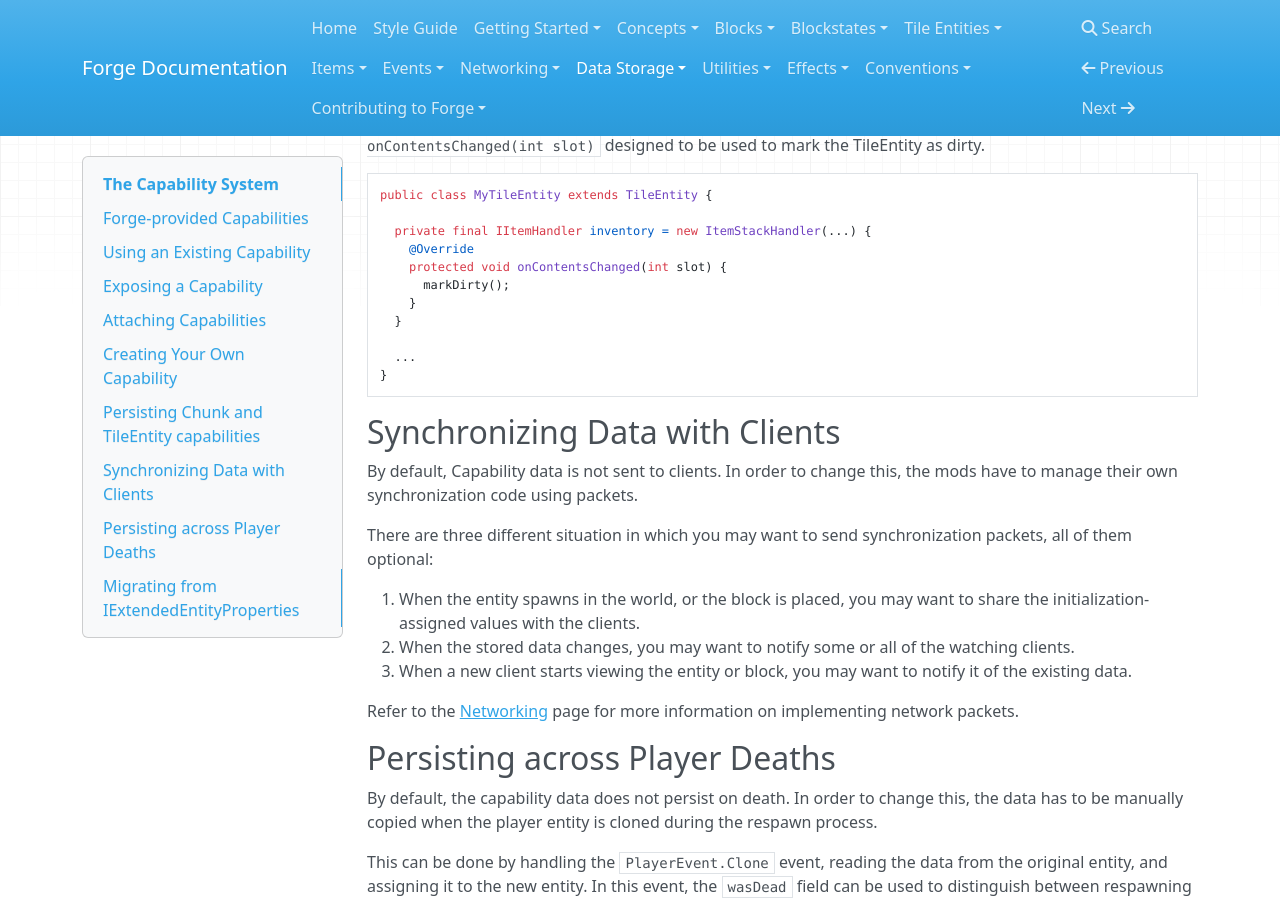
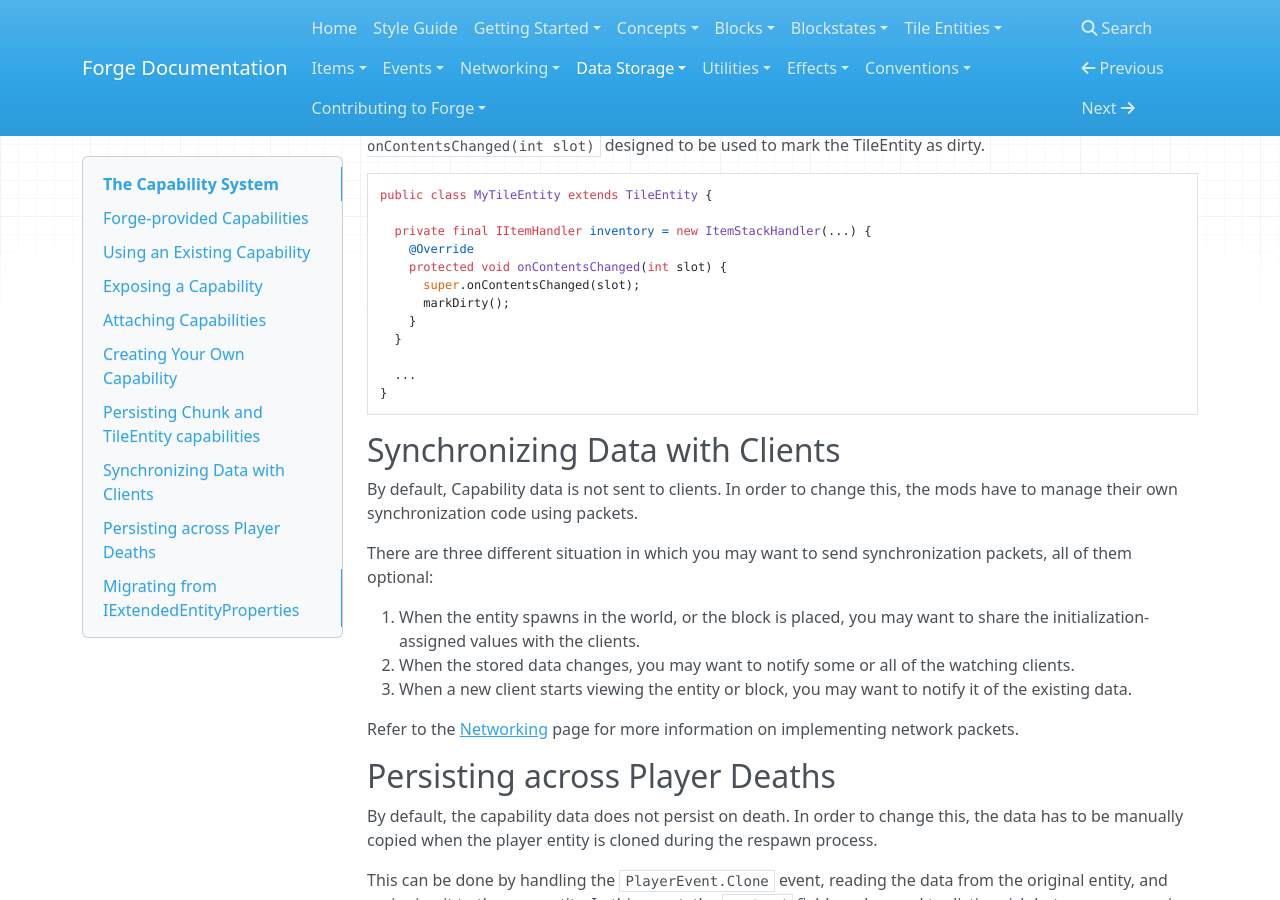
Before and after one commit to MinecraftForge/Documentation, an MkDocs documentation site: the page built from docs/datastorage/capabilities.md, in a window 1280 px wide and 900 px high, scrolled down 4030 px. Built offline with MkDocs 1.6.1, drawn with Linux system fonts in a browser that asks for light colours; nearby versions of some CDN libraries; old or Windows-style settings are respelled for this version of MkDocs.

Commit message:
Add super call

```diff
--- a/docs/datastorage/capabilities.md
+++ b/docs/datastorage/capabilities.md
@@ -142,6 +142,7 @@ public class MyTileEntity extends TileEntity {
   private final IItemHandler inventory = new ItemStackHandler(...) {
     @Override
     protected void onContentsChanged(int slot) {
+      super.onContentsChanged(slot);
       markDirty();
     }
   }
```
